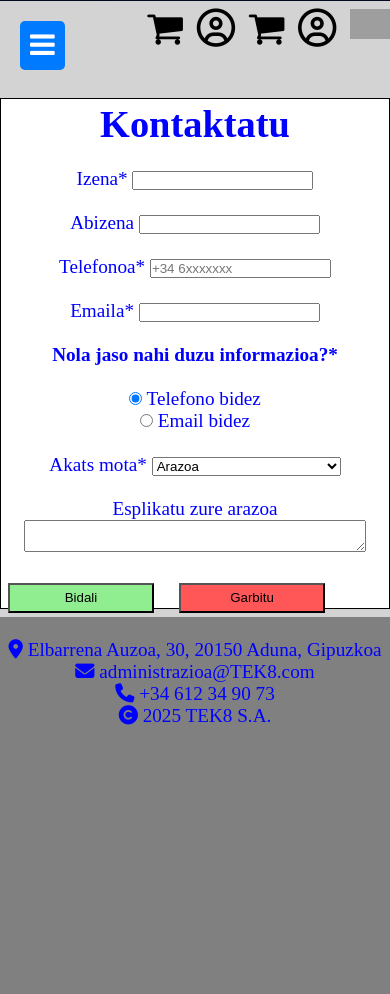
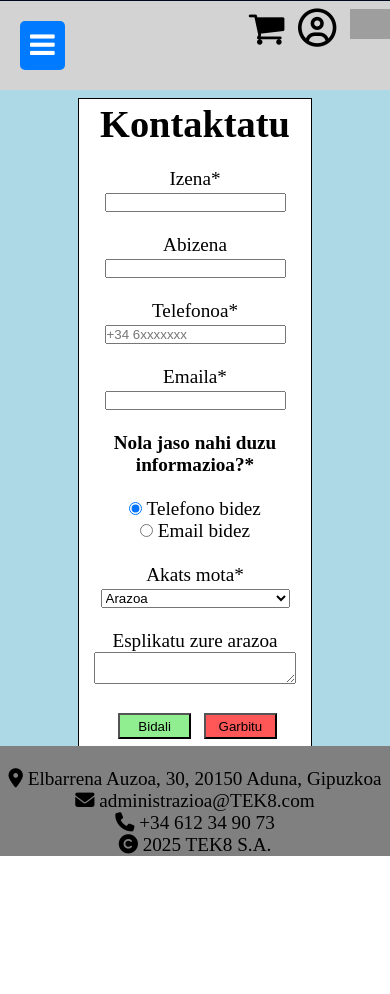
Before and after one commit to iguisado228/2Erronka, a PHP site: page /kontaktua.php in a window 390 px wide. Shown: the part 204-1198 px from the top of the page. After the commit the page ends 1060 px from the top, so only its background shows below. Run offline with PHP 8.4, Linux system fonts and the light colour scheme; some libraries are stand-ins or nearby versions; grey boxes are pictures that could not be loaded.

Commit message:
menuan eta kontaktuen css-an aldaketak eginda

```diff
--- a/WebOrria/Web/css_m.css
+++ b/WebOrria/Web/css_m.css
@@ -450,12 +450,14 @@ table, td, tr, th{
 
 .formularioa {
     border: 1px black solid;
-    min-width: 40%;
+    min-width: 50%;
+    width: 60%;
     margin: 2% auto;
     background-color: white;
     padding: 1%;
     height: 100%;
     box-sizing: border-box;
+    text-align: center;
 }
 
 .formularioa .explikaziokaxa {
@@ -468,6 +470,7 @@ table, td, tr, th{
     text-align: center;
     grid-template-columns: 40% 40%;
     grid-gap: 5%;
+    margin-left: 15%;
 }
 
 
--- a/WebOrria/Web/menu.php
+++ b/WebOrria/Web/menu.php
@@ -37,10 +37,8 @@
             </div>
         </div>
         <a class="right" href="#"><i class="fa fa-user-circle-o" id="ikonoa" aria-hidden="true"></i></a>
-        <i class="fa fa-shopping-cart" id="ikonoa" aria-hidden="true"></i>
+        <a href="karritoa.php"> <i class="fa fa-shopping-cart" id="ikonoa" aria-hidden="true"></i></a>
     </div>
-    <i class="fa fa-user-circle-o" id="ikonoa" aria-hidden="true"></i>
-    <a href="karritoa.php"><i class="fa fa-shopping-cart" id="ikonoa" aria-hidden="true"></i>
 
     <!-- kontenedore honetan, Saio hasiera kargatuko da -->
     <div id="login-container">
```
